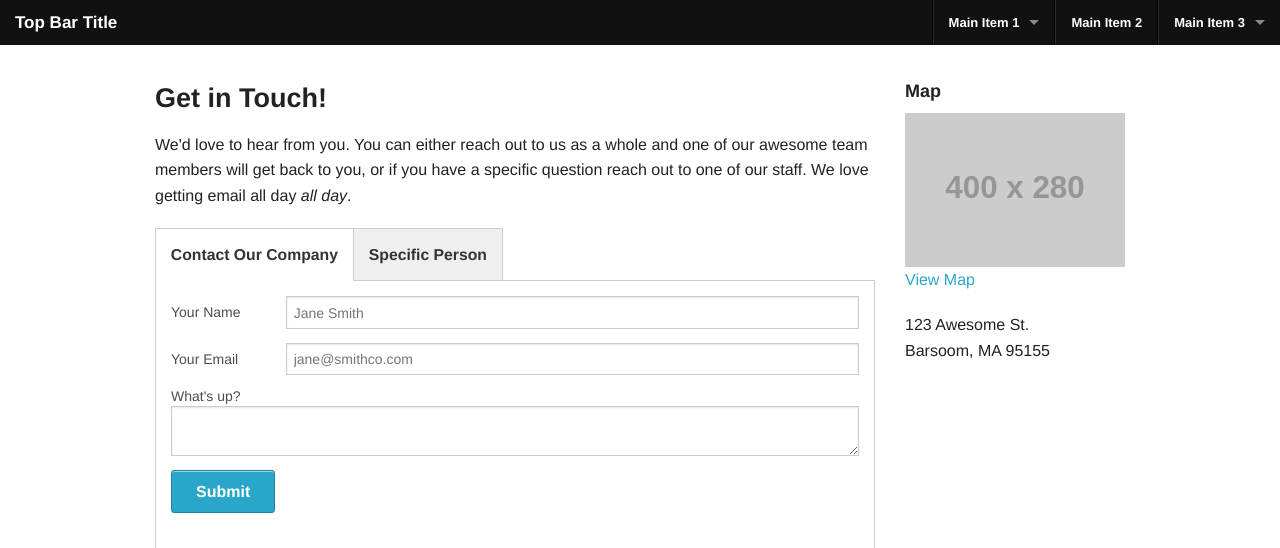
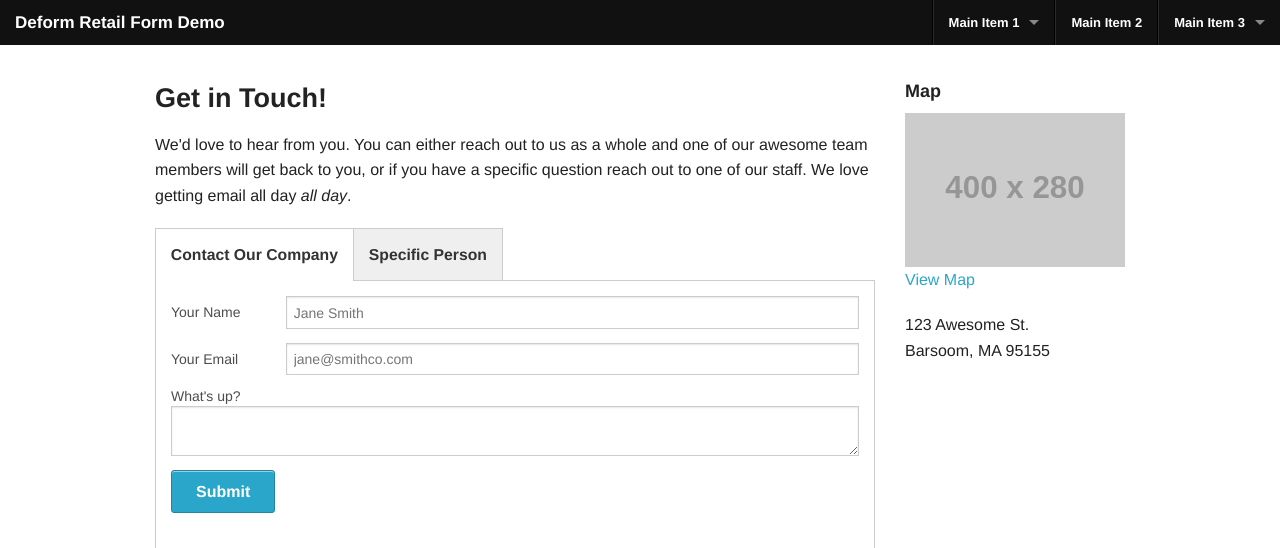
Before and after one commit to ericrasmussen/deform_retail_demo, a Python web app: template deformretail/templates/contact.mako in a window 1280 px wide. Shown: the top 548 px of the page. Run offline with Mako, Linux system fonts and the light colour scheme; the template is opened without the code that fills it, so the values that code supplies are empty; grey boxes labelled with a size stand in for pictures from a placeholder-image service; some libraries are stand-ins or nearby versions.

Commit message:
fix other title

```diff
--- a/deformretail/templates/contact.mako
+++ b/deformretail/templates/contact.mako
@@ -27,7 +27,7 @@
       <li class="name">
         <h1>
           <a href="#">
-            Top Bar Title
+            Deform Retail Form Demo
           </a>
         </h1>
       </li>
```
